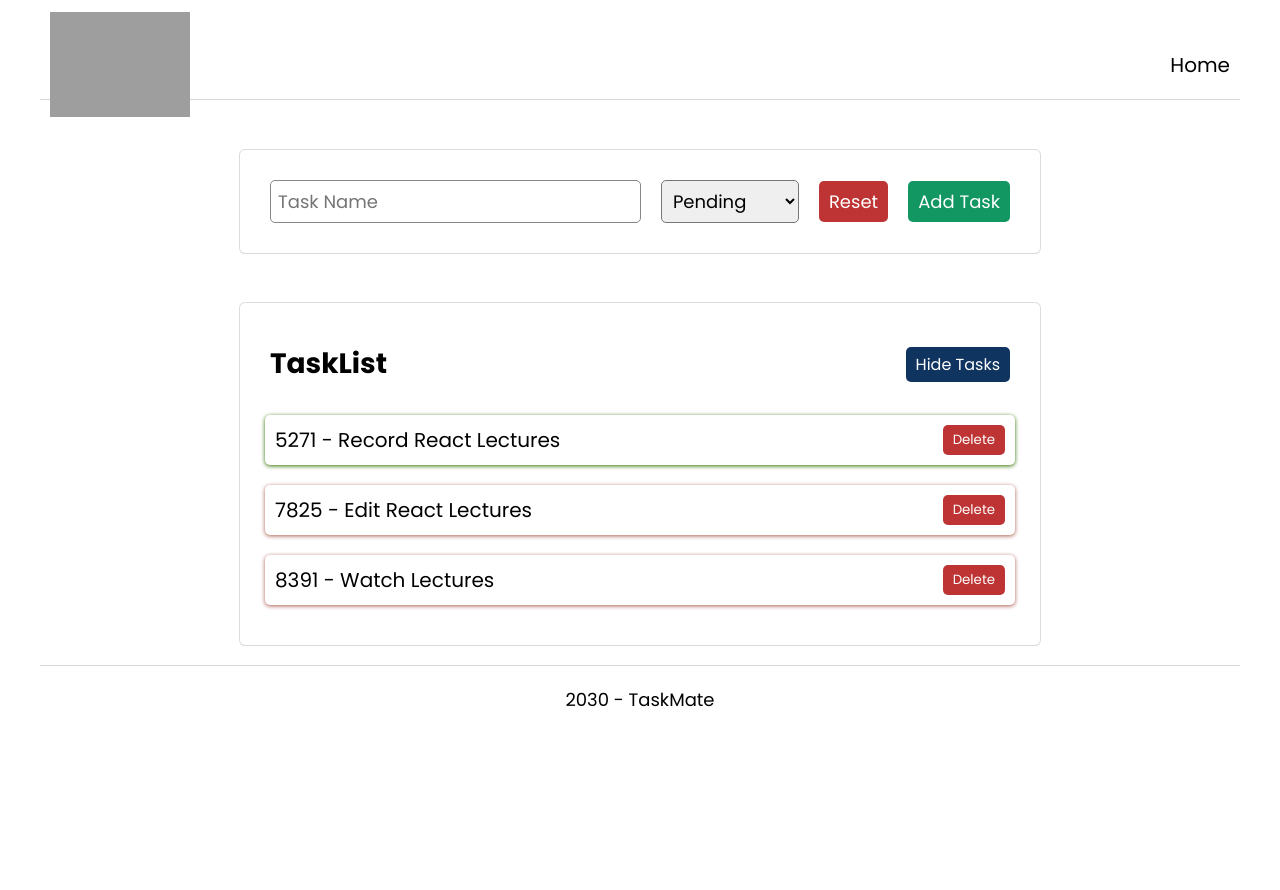
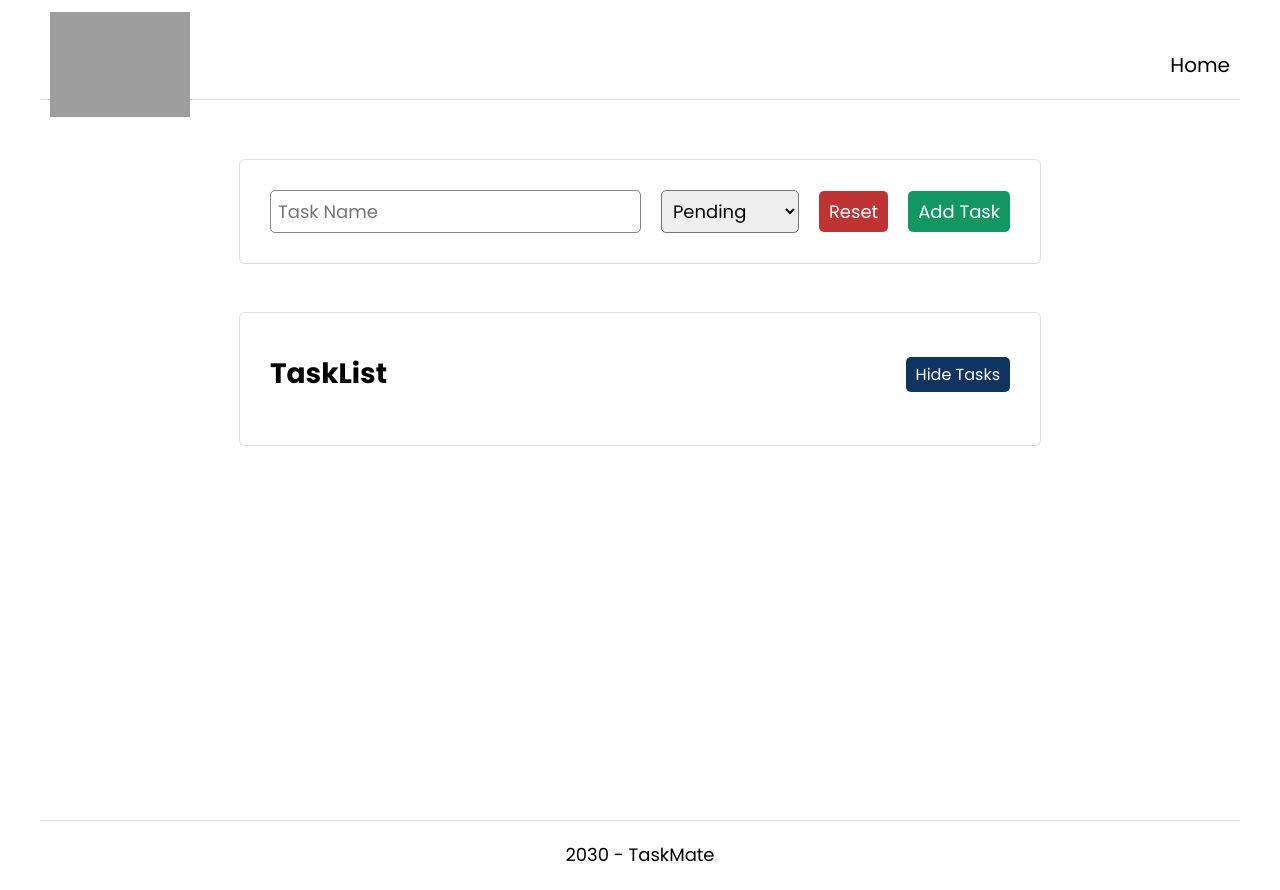
Before and after one commit to Ludis-ET/taskmate, a React (Vite) app: page / in a window 1280 px wide. Before the commit the page ends 800 px from the top, so only its background shows below. Built offline with nearby package versions, Linux system fonts and the light colour scheme; grey boxes are pictures that could not be loaded.

Commit message:
Add React state management to the To-Do List app

```diff
--- a/src/App.jsx
+++ b/src/App.jsx
@@ -1,15 +1,20 @@
+import { useState } from "react";
 import { Header } from "./components/Header";
 import { Footer } from "./components/Footer";
 import { TaskList } from "./components/TaskList";
-import AddTask from "./components/AddTask"
+import { AddTask } from "./components/AddTask";
 import "./App.css";
 
 function App() {
+  const [tasks, setTasks] = useState([]);
+
   return (
     <div className="App">
       <Header />
-      <AddTask />
-      <TaskList />
+      <main>
+        <AddTask tasks={tasks} setTasks={setTasks} />
+        <TaskList tasks={tasks} setTasks={setTasks} />
+      </main>
       <Footer />
     </div>
   );
--- a/src/components/AddTask.jsx
+++ b/src/components/AddTask.jsx
@@ -1,7 +1,7 @@
 import { useState, useRef } from "react";
 import "./AddTask.css";
 
-export default function AddTask({ tasks, setTasks }){
+export const AddTask = ({ tasks, setTasks }) => {
   // const [taskValue, setTaskValue] = useState("");
   const [progress, setProgress] = useState(false);
   const taskRef = useRef("");
--- a/src/components/TaskList.jsx
+++ b/src/components/TaskList.jsx
@@ -1,14 +1,8 @@
 import { useState } from "react";
 import { TaskCard } from "./TaskCard";
 import "./TaskList.css";
-import "./AddTask.css";
 
-export const TaskList = () => {
-  const [tasks, setTasks] = useState([
-    { id: 5271, name: "Record React Lectures", completed: true },
-    { id: 7825, name: "Edit React Lectures", completed: false },
-    { id: 8391, name: "Watch Lectures", completed: false },
-  ]);
+export const TaskList = ({ tasks, setTasks }) => {
   const [show, setShow] = useState(true);
 
   function handleDelete(id) {
```
